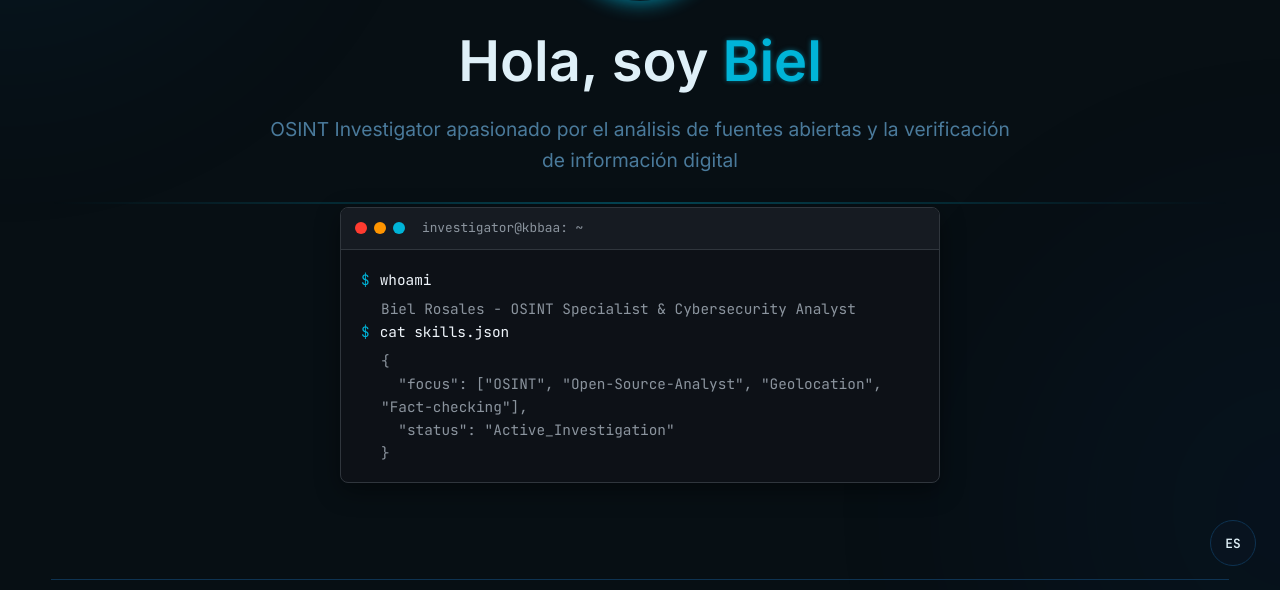
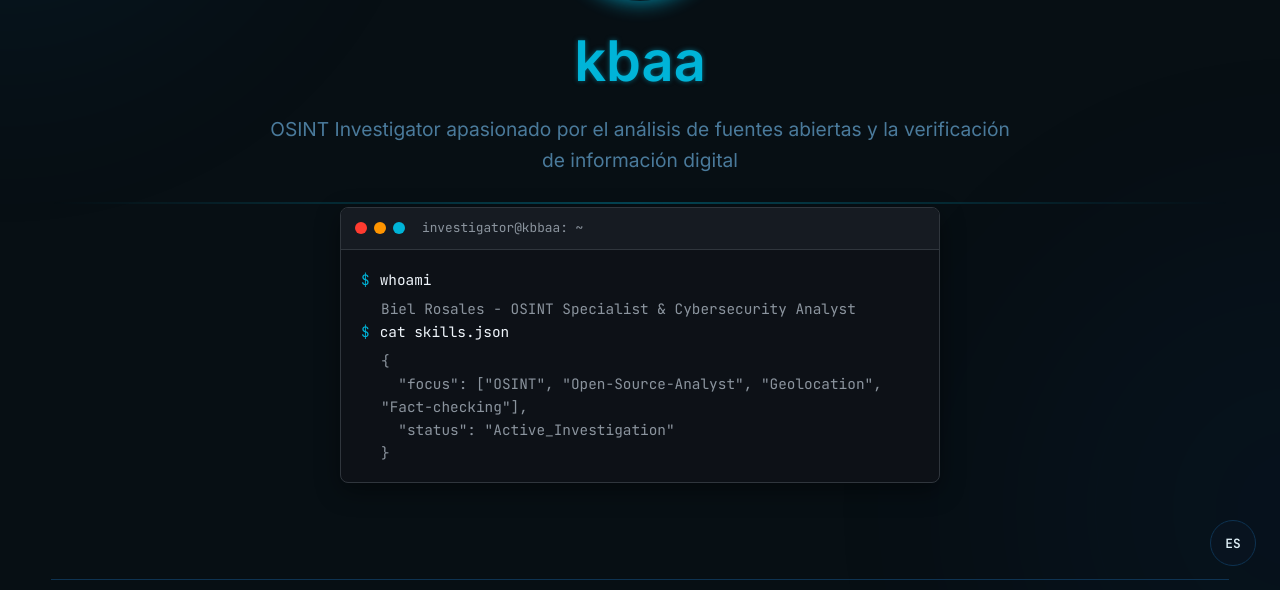
Before and after one commit to kbbaa/kbbaa.github.io, a Jekyll site: the page built from sobre-mi.md, in a window 1280 px wide and 900 px high, cut to the strip 310-900 px from the top of the window. Built offline with Jekyll 4.4.1, drawn with Linux system fonts in a browser that asks for light colours.

Commit message:
Update name from Biel to kbaa in sobre-mi.md

```diff
--- a/sobre-mi.md
+++ b/sobre-mi.md
@@ -36,7 +36,7 @@ permalink: /sobre-mi/
     <div class="avatar-glow"></div>
     <img src="{{ '/assets/img/oso1.png' | relative_url }}" alt="Biel Rosales" class="avatar-img">
   </div>
-  <h1>Hola, soy <span class="neon-text">Biel</span></h1>
+  <h1><span class="neon-text">kbaa</span></h1>
   <p>OSINT Investigator apasionado por el análisis de fuentes abiertas y la verificación de información digital</p>
 
   <div class="terminal-container" style="max-width: 600px; margin: 2rem auto; text-align: left;">
```
